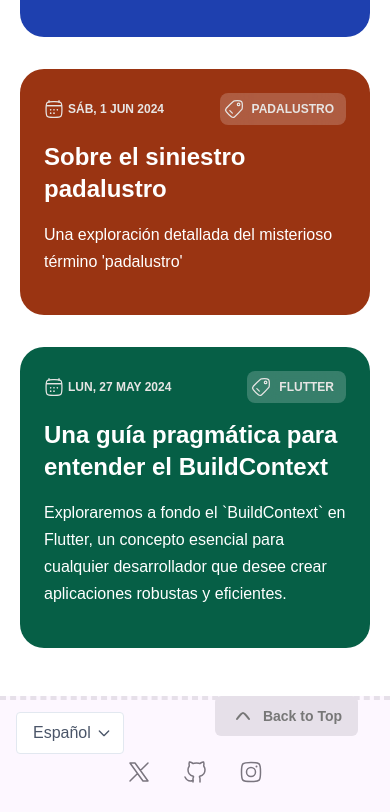
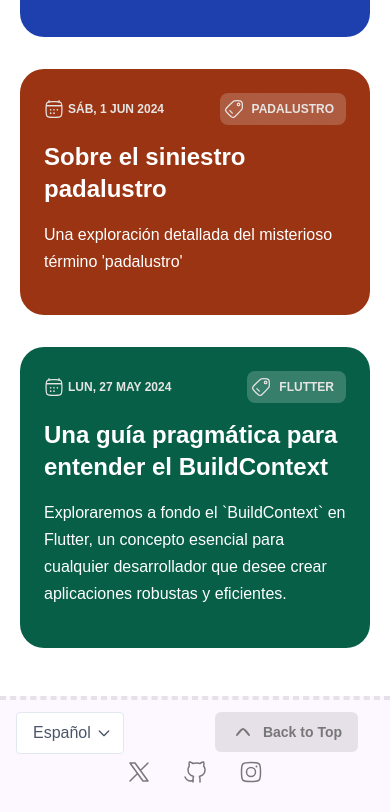
Before and after one commit to JSimonDev/JSimonBlog, an Astro site: page / in a window 390 px wide. Shown: the part 1185-1997 px from the top of the page. Built offline with nearby package versions, Linux system fonts and the light colour scheme; Astro itself is replaced by a stand-in of ours; a web font is replaced by a local one.

Commit message:
chore: Update ScrollToTopButton styling for better responsiveness

```diff
--- a/src/components/ScrollToTopButton.astro
+++ b/src/components/ScrollToTopButton.astro
@@ -4,7 +4,7 @@
 
 <button
   id="back-to-top"
-  class="focus-outline absolute right-8 top-0 m-0 whitespace-nowrap hover:opacity-75 bg-surface-container-highest justify-center items-center text-body text-sm font-semibold rounded-md px-4 py-2 flex flex-row gap-2"
+  class="focus-outline absolute top-4 right-8 m-0 whitespace-nowrap hover:opacity-75 bg-surface-container-highest justify-center items-center text-body text-sm font-semibold rounded-md px-4 py-2 flex flex-row gap-2"
 >
   <svg class="text-body" width="24" height="24" fill="none">
     <path
```
